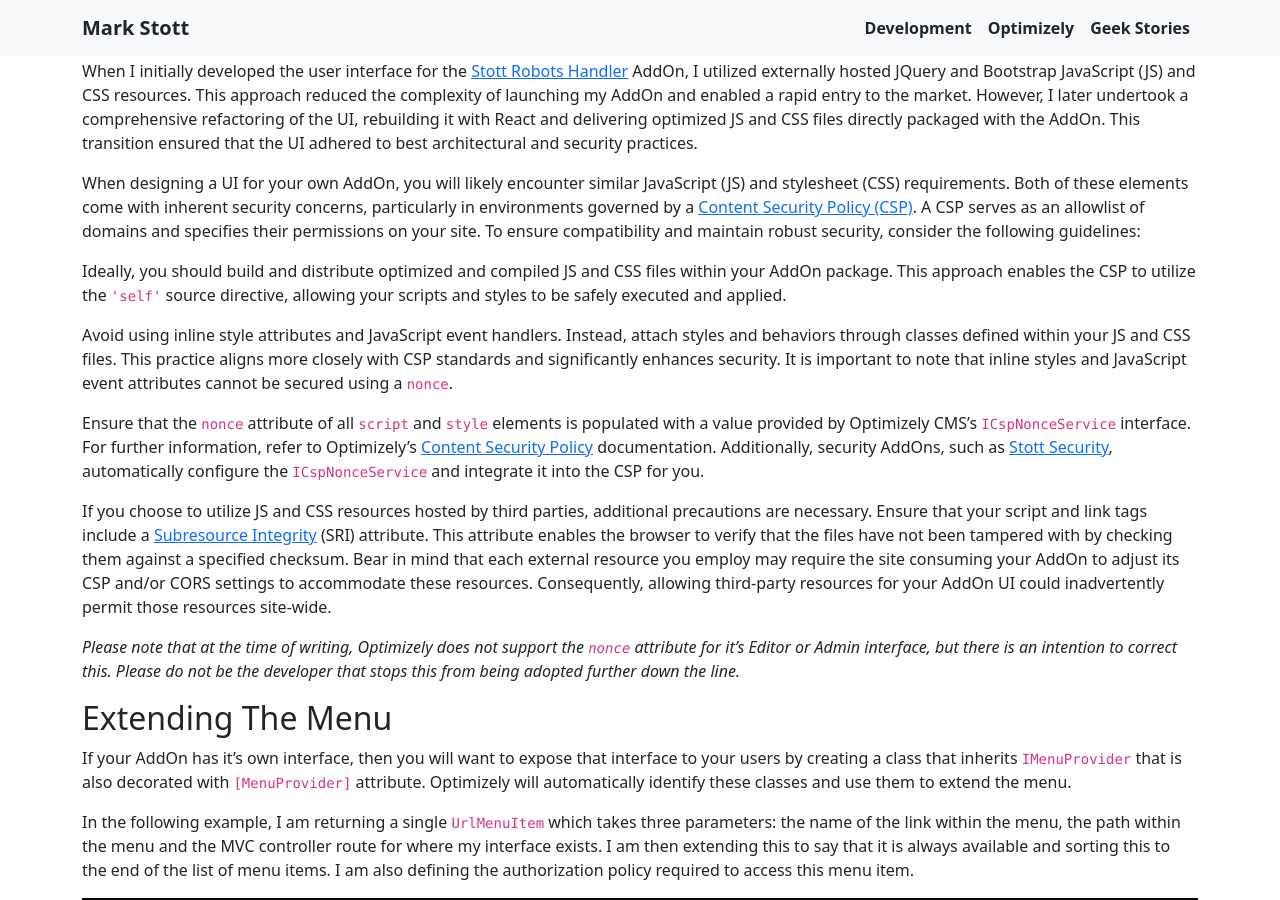
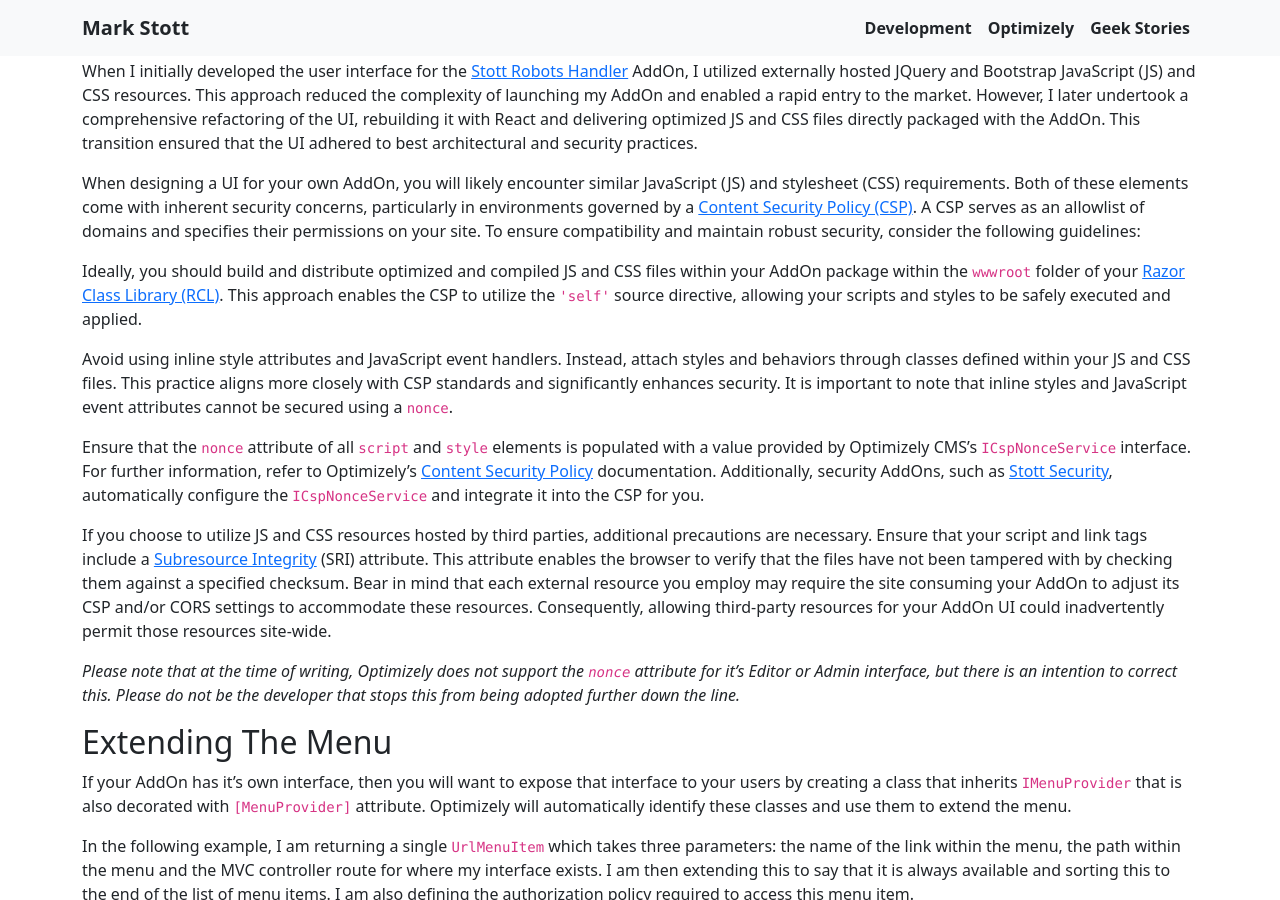
Before and after one commit to GeekInTheNorth/GeekInTheNorth.github.io, a Jekyll site: the page built from _posts/2024-08-28-how-to-create-an-optimizely-addon-part-1.md, in a window 1280 px wide and 900 px high, scrolled down 1006 px. Built offline with Jekyll 4.4.1, drawn with Linux system fonts in a browser that asks for light colours.

Commit message:
Update 2024-08-28-how-to-create-an-optimizely-addon-part-1.md

```diff
--- a/_posts/2024-08-28-how-to-create-an-optimizely-addon-part-1.md
+++ b/_posts/2024-08-28-how-to-create-an-optimizely-addon-part-1.md
@@ -36,7 +36,7 @@
 
 When designing a UI for your own AddOn, you will likely encounter similar JavaScript (JS) and stylesheet (CSS) requirements. Both of these elements come with inherent security concerns, particularly in environments governed by a [Content Security Policy (CSP)](https://developer.mozilla.org/en-US/docs/Web/HTTP/CSP). A CSP serves as an allowlist of domains and specifies their permissions on your site. To ensure compatibility and maintain robust security, consider the following guidelines:
 
-Ideally, you should build and distribute optimized and compiled JS and CSS files within your AddOn package. This approach enables the CSP to utilize the `'self'` source directive, allowing your scripts and styles to be safely executed and applied.
+Ideally, you should build and distribute optimized and compiled JS and CSS files within your AddOn package within the `wwwroot` folder of your [Razor Class Library (RCL)](https://learn.microsoft.com/en-us/aspnet/core/razor-pages/ui-class?view=aspnetcore-8.0&tabs=visual-studio). This approach enables the CSP to utilize the `'self'` source directive, allowing your scripts and styles to be safely executed and applied.
 
 Avoid using inline style attributes and JavaScript event handlers. Instead, attach styles and behaviors through classes defined within your JS and CSS files. This practice aligns more closely with CSP standards and significantly enhances security. It is important to note that inline styles and JavaScript event attributes cannot be secured using a `nonce`.
 
```
